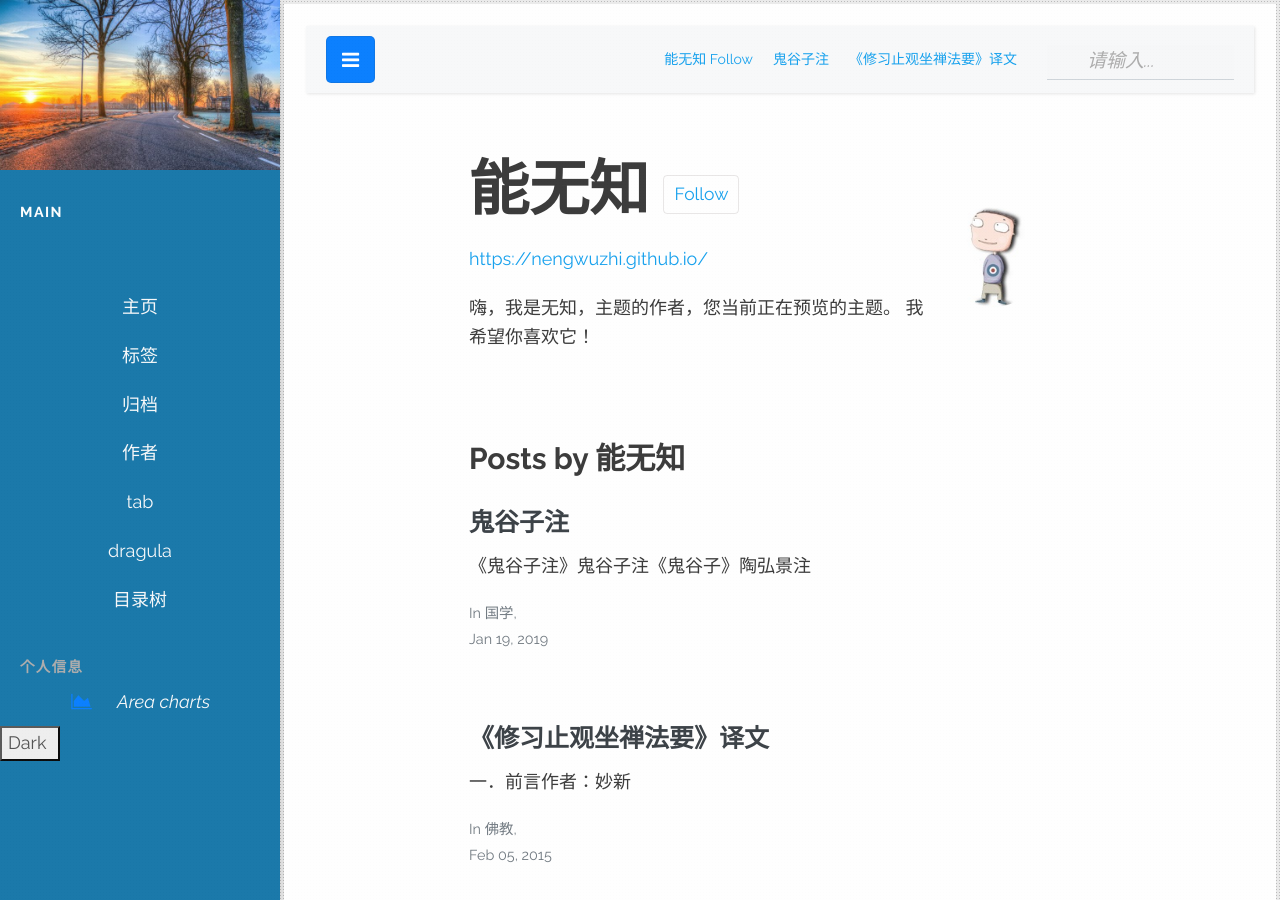
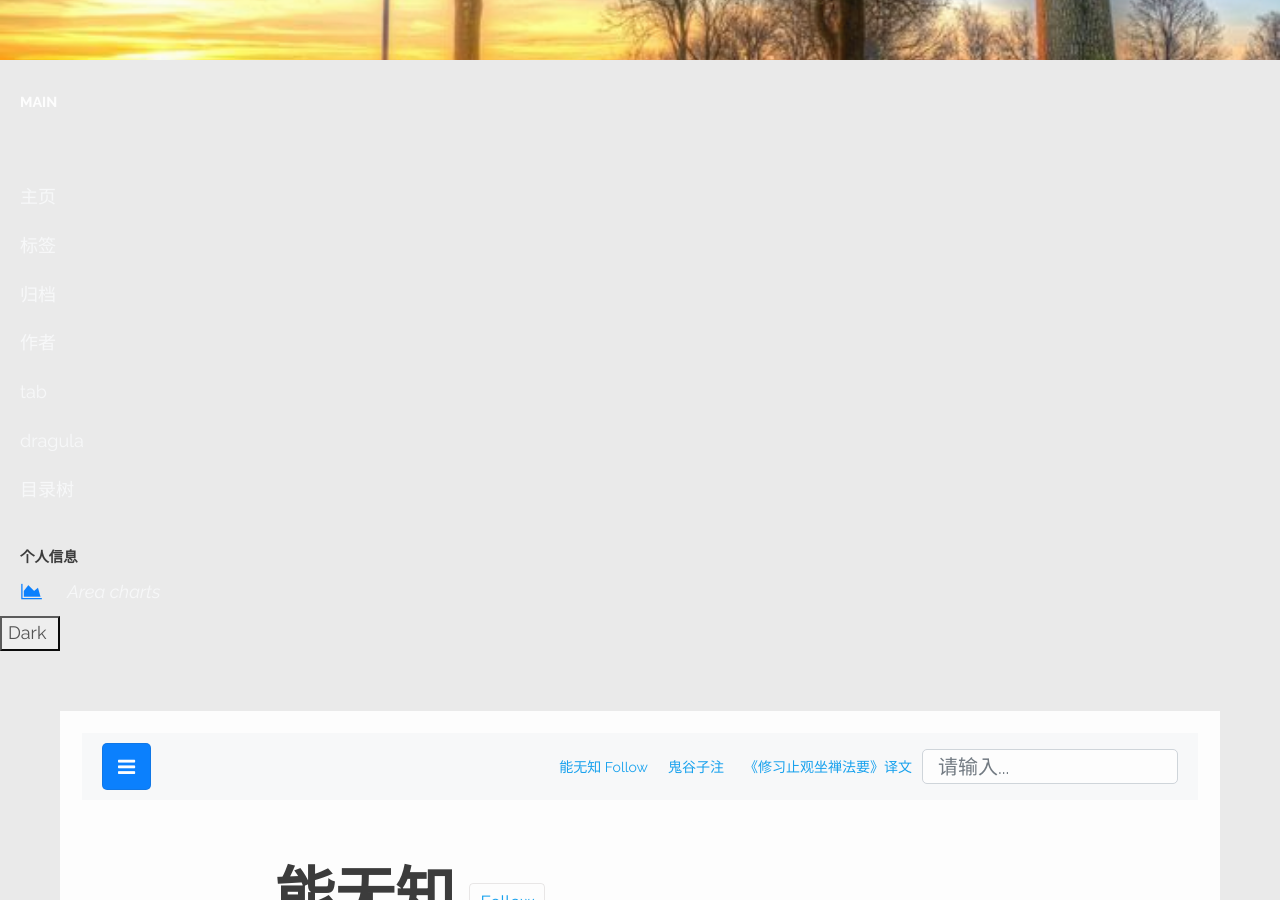
Before and after one commit to nengwuzhi/nengwuzhi.github.ioce, a Jekyll site: the page built from pages/author-author1.html, in a window 1280 px wide and 900 px high. Built offline with Jekyll 4.4.1, drawn with Linux system fonts in a browser that asks for light colours; nearby versions of some CDN libraries; grey boxes are pictures that could not be loaded.

Commit message:
Update head.html

```diff
--- a/_includes/head.html
+++ b/_includes/head.html
@@ -10,8 +10,6 @@
  <!--<link rel="stylesheet" href="https://stackpath.bootstrapcdn.com/bootstrap/4.3.1/css/bootstrap.min.css" integrity="sha384-ggOyR0iXCbMQv3Xipma34MD+dH/1fQ784/j6cY/iJTQUOhcWr7x9JvoRxT2MZw1T" crossorigin="anonymous">-->
 <link rel="stylesheet" href="{{site.baseurl}}/css/bootstrap-toc.css">
 
- <!--nav-->
-<link rel="stylesheet" href="{{site.baseurl}}/css/nav_core.css">
 <!-- font -->
 <link rel="stylesheet" href="https://cdn.bootcss.com/font-awesome/4.7.0/css/font-awesome.min.css">
 <link rel='stylesheet' href='https://cdnjs.cloudflare.com/ajax/libs/material-design-iconic-font/2.2.0/css/material-design-iconic-font.min.css'>
```
